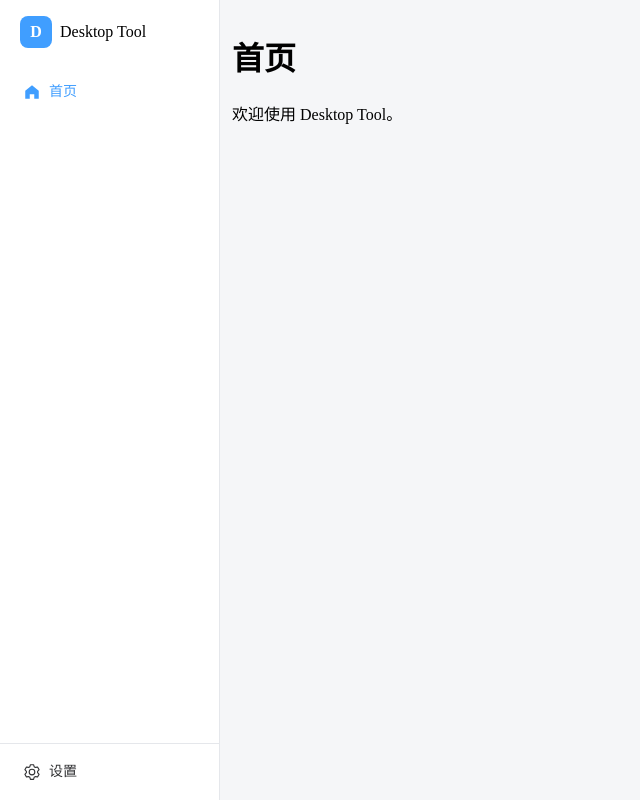
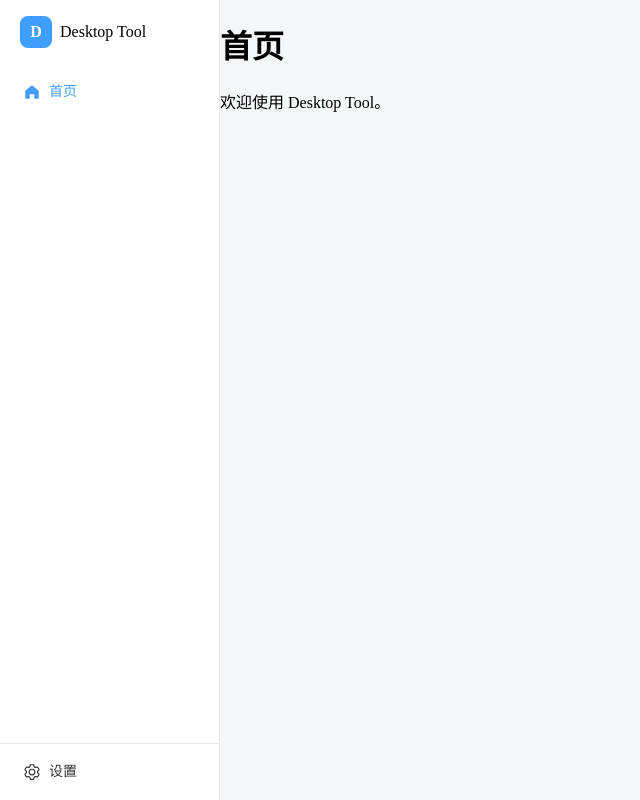
Before and after one commit to ToukiTANG/desktop-client-scaffold, a Vue app in the folder frontend/: page /#/ in a window 1280 px wide. Shown: the whole page, without its empty margins (0-640 px from the left). Built offline with nearby package versions, Linux system fonts and the light colour scheme; the HTML template or start-up script is replaced by a standard one.

Commit message:
style: 优化布局

```diff
--- a/frontend/src/layouts/MainLayout.vue
+++ b/frontend/src/layouts/MainLayout.vue
@@ -171,10 +171,6 @@ const activeMenu = computed(() => route.path)
   min-width: 0;
   min-height: 0;
 
-  overflow: auto;
-
-  padding: 12px;
-
-  box-sizing: border-box;
+  overflow: hidden;
 }
 </style>
```
